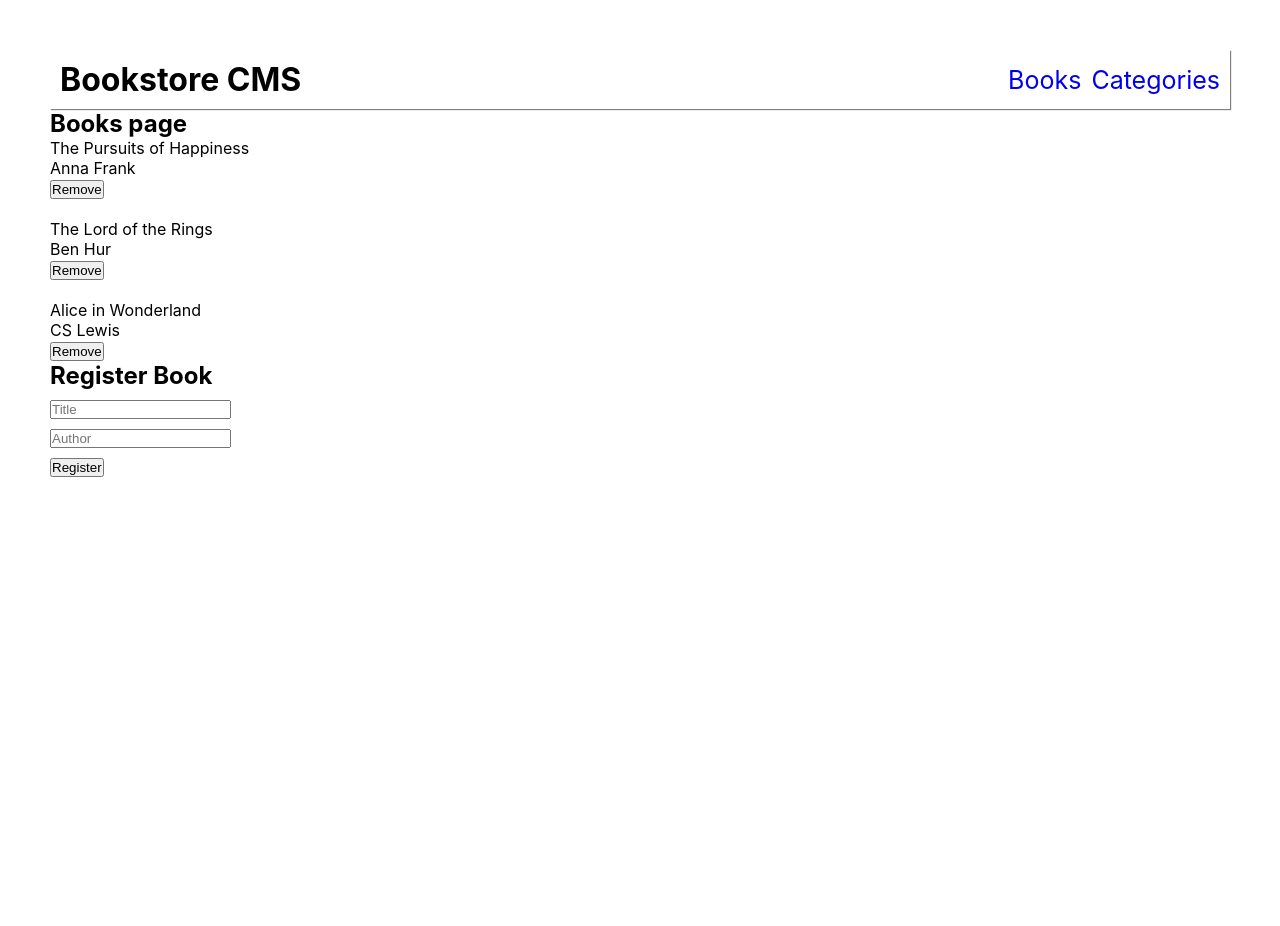
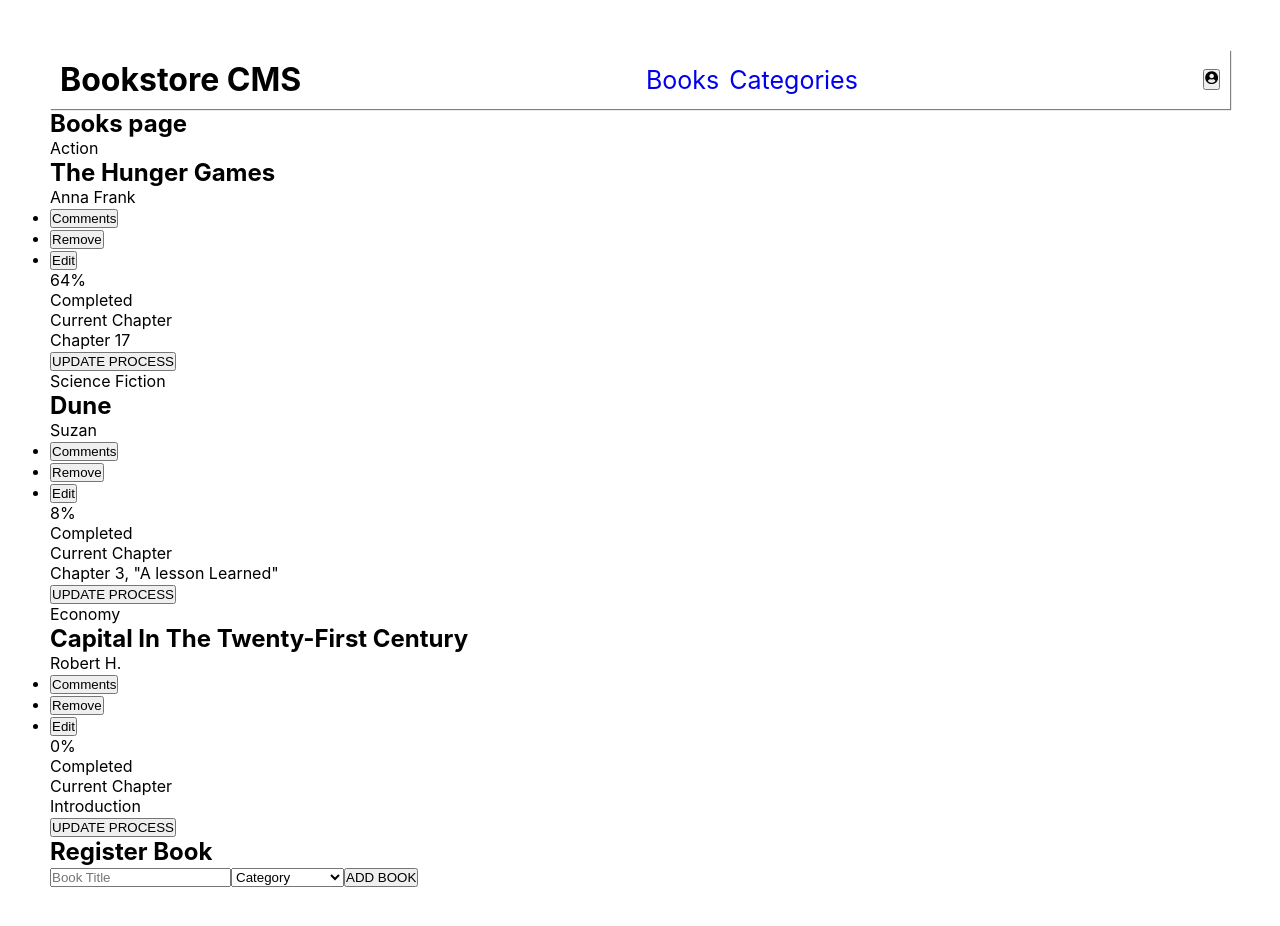
Before and after one commit to Theophileaseh/Bookstore, a React (Create React App) app: page / in a window 1280 px wide. Shown: the top 926 px of the page. Before the commit the page ends 800 px from the top, so only its background shows below. Built offline with nearby package versions, Linux system fonts and the light colour scheme.

Commit message:
Update layout

```diff
--- a/package.json
+++ b/package.json
@@ -6,9 +6,11 @@
     "@testing-library/jest-dom": "^5.16.4",
     "@testing-library/react": "^13.1.1",
     "@testing-library/user-event": "^13.5.0",
+    "icons": "^1.0.0",
     "prop-types": "^15.8.1",
     "react": "^18.1.0",
     "react-dom": "^18.1.0",
+    "react-icons": "^4.3.1",
     "react-router-dom": "^6.3.0",
     "react-scripts": "5.0.1",
     "silent-npm-registry-client": "^3.0.1",
--- a/src/App.js
+++ b/src/App.js
@@ -1,8 +1,8 @@
 import React from 'react';
 import { Routes, Route } from 'react-router-dom';
 import Navbar from './components/Navbar';
-import BooksPage from './pages/BooksPage';
-import CategoriesPage from './pages/CategoriesPage';
+import Books from './pages/Books';
+import Categories from './pages/Categories';
 import NoMatch from './pages/NoMatch';
 import './App.css';
 
@@ -10,8 +10,8 @@ const App = () => (
   <div className="main-container">
     <Navbar />
     <Routes>
-      <Route path="/" exact element={<BooksPage />} />
-      <Route path="/categories" element={<CategoriesPage />} />
+      <Route path="/" exact element={<Books />} />
+      <Route path="/categories" element={<Categories />} />
       <Route path="*" element={<NoMatch />} />
     </Routes>
   </div>
--- /dev/null
+++ b/src/components/AddBook.js
@@ -0,0 +1,19 @@
+import React from 'react';
+
+const AddBook = () => (
+  <div className="AddBook">
+    <h2>Register Book</h2>
+    <form className="add-new-book">
+      <input type="text" name="title" placeholder="Book Title" />
+      <select>
+        <option>Category</option>
+        <option>Action</option>
+        <option>Science Fiction</option>
+        <option>Economy</option>
+      </select>
+      <button type="submit">ADD BOOK</button>
+    </form>
+  </div>
+);
+
+export default AddBook;
--- /dev/null
+++ b/src/components/AllBooks.js
@@ -0,0 +1,48 @@
+import React from 'react';
+import Book from './Book';
+
+const AllBooks = () => {
+  const books = [
+    {
+      id: 1,
+      name: 'The Hunger Games',
+      category: 'Action',
+      author: 'Anna Frank',
+      percent: '64%',
+      chapter: 'Chapter 17',
+    },
+    {
+      id: 2,
+      name: 'Dune',
+      category: 'Science Fiction',
+      author: 'Suzan',
+      percent: '8%',
+      chapter: 'Chapter 3, "A lesson Learned"',
+    },
+    {
+      id: 3,
+      name: 'Capital In The Twenty-First Century',
+      category: 'Economy',
+      author: 'Robert H.',
+      percent: '0%',
+      chapter: 'Introduction',
+    },
+  ];
+  return (
+    <div className="allbooks">
+      {books.map((book) => (
+        <Book
+          key={book.id}
+          id={book.id}
+          name={book.name}
+          author={book.author}
+          category={book.category}
+          percent={book.percent}
+          chapter={book.chapter}
+        />
+      ))}
+    </div>
+  );
+};
+
+export default AllBooks;
--- a/src/components/Book.js
+++ b/src/components/Book.js
@@ -2,13 +2,40 @@ import React from 'react';
 import PropTypes from 'prop-types';
 
 const Book = (props) => {
-  const { id, name, author } = props;
+  const {
+    id, name, author, category, percent, chapter,
+  } = props;
   return (
-    <li key={id}>
-      <p>{name}</p>
-      <p>{author}</p>
-      <button type="button">Remove</button>
-    </li>
+    <div className="book" key={id}>
+      <div className="bookName">
+        <p className="category">{category}</p>
+        <h2 className="bookName">{name}</h2>
+        <p className="author">{author}</p>
+        <ul className="actions">
+          <li className="singleAction">
+            <button type="button" className="comments">Comments</button>
+          </li>
+          <li className="singleAction">
+            <button type="button" className="remove">Remove</button>
+          </li>
+          <li className="singleAction">
+            <button type="button" className="edit">Edit</button>
+          </li>
+        </ul>
+      </div>
+      <div className="completed">
+        <div className="icon-complete" />
+        <div className="percent-complete">
+          <p className="percent">{percent}</p>
+          <p className="completed">Completed</p>
+        </div>
+      </div>
+      <div className="update">
+        <p className="currentChapter">Current Chapter</p>
+        <p className="chapter">{chapter}</p>
+        <button type="button" className="updateProcess">UPDATE PROCESS</button>
+      </div>
+    </div>
   );
 };
 
@@ -16,6 +43,9 @@ Book.propTypes = {
   id: PropTypes.number.isRequired,
   name: PropTypes.string.isRequired,
   author: PropTypes.string.isRequired,
+  category: PropTypes.string.isRequired,
+  percent: PropTypes.string.isRequired,
+  chapter: PropTypes.string.isRequired,
 };
 
 export default Book;
--- a/src/components/BooksList.js
+++ /dev/null
@@ -1,41 +0,0 @@
-import React from 'react';
-import Book from './Book';
-
-const BookList = () => {
-  const books = [
-    {
-      id: 1,
-      name: 'The Pursuits of Happiness',
-      category: 'Politics',
-      author: 'Anna Frank',
-    },
-    {
-      id: 2,
-      name: 'The Lord of the Rings',
-      category: 'Biography',
-      author: 'Ben Hur',
-    },
-    {
-      id: 3,
-      name: 'Alice in Wonderland',
-      category: 'History',
-      author: 'CS Lewis',
-    },
-  ];
-  return (
-    <div>
-      <ul className="books-list">
-        {books.map((book) => (
-          <Book
-            key={book.id}
-            id={book.id}
-            name={book.name}
-            author={book.author}
-          />
-        ))}
-      </ul>
-    </div>
-  );
-};
-
-export default BookList;
--- a/src/components/Navbar.js
+++ b/src/components/Navbar.js
@@ -1,10 +1,11 @@
 import React from 'react';
 import { Link } from 'react-router-dom';
+import { FaUserCircle } from 'react-icons/fa';
 import links from '../routes';
 
 const Navbar = () => (
   <div className="navbar">
-    <h1>Bookstore CMS</h1>
+    <h1 className="logo">Bookstore CMS</h1>
     <nav>
       <ul className="menu-links">
         {links.map((link) => (
@@ -15,6 +16,7 @@ const Navbar = () => (
 
       </ul>
     </nav>
+    <button className="user" type="button"><FaUserCircle className="usericon" /></button>
   </div>
 );
 
--- a/src/components/RegisterBook.js
+++ /dev/null
@@ -1,14 +0,0 @@
-import React from 'react';
-
-const RegisterBook = () => (
-  <>
-    <h2>Register Book</h2>
-    <form className="register-book-form">
-      <input type="text" name="title" placeholder="Title" />
-      <input type="text" name="author" placeholder="Author" />
-      <button type="submit">Register</button>
-    </form>
-  </>
-);
-
-export default RegisterBook;
--- /dev/null
+++ b/src/pages/Books.js
@@ -0,0 +1,13 @@
+import React from 'react';
+import AllBooks from '../components/AllBooks';
+import AddBook from '../components/AddBook';
+
+const Books = () => (
+  <>
+    <h2>Books page</h2>
+    <AllBooks />
+    <AddBook />
+  </>
+);
+
+export default Books;
--- a/src/pages/BooksPage.js
+++ /dev/null
@@ -1,13 +0,0 @@
-import React from 'react';
-import BooksList from '../components/BooksList';
-import RegisterBook from '../components/RegisterBook';
-
-const BooksPage = () => (
-  <>
-    <h2>Books page</h2>
-    <BooksList />
-    <RegisterBook />
-  </>
-);
-
-export default BooksPage;
--- a/src/pages/CategoriesPage.js
+++ b/src/pages/Categories.js
@@ -1,7 +1,7 @@
 import React from 'react';
 
-const CategoriesPage = () => (
+const Categories = () => (
   <button type="button">Check Status</button>
 );
 
-export default CategoriesPage;
+export default Categories;
```
Also changed, not shown: 1 other file (tests, documents, lock files or other folders).
